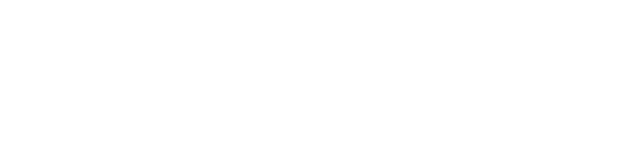
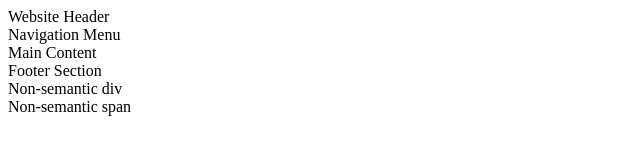
Before and after one commit to vipinsinghbora03-dot/Html-Assignment, a plain HTML site: page WDW_469_Assignment_folder/Assignment_4.html in a window 1280 px wide. Shown: the whole page, without its empty margins (0-640 px from the left). Drawn offline with Linux system fonts and the light colour scheme.

Commit message:
Writing the code in file

```diff
--- a/WDW_469_Assignment_folder/Assignment_4.html
+++ b/WDW_469_Assignment_folder/Assignment_4.html
@@ -1,11 +1,12 @@
 <!DOCTYPE html>
-<html lang="en">
-<head>
-    <meta charset="UTF-8">
-    <meta name="viewport" content="width=device-width, initial-scale=1.0">
-    <title>Document</title>
-</head>
+<html>
 <body>
+    <header>Website Header</header>
+    <nav>Navigation Menu</nav>
+    <main>Main Content</main>
+    <footer>Footer Section</footer>
 
+    <div>Non-semantic div</div>
+    <span>Non-semantic span</span>
 </body>
 </html>
```
